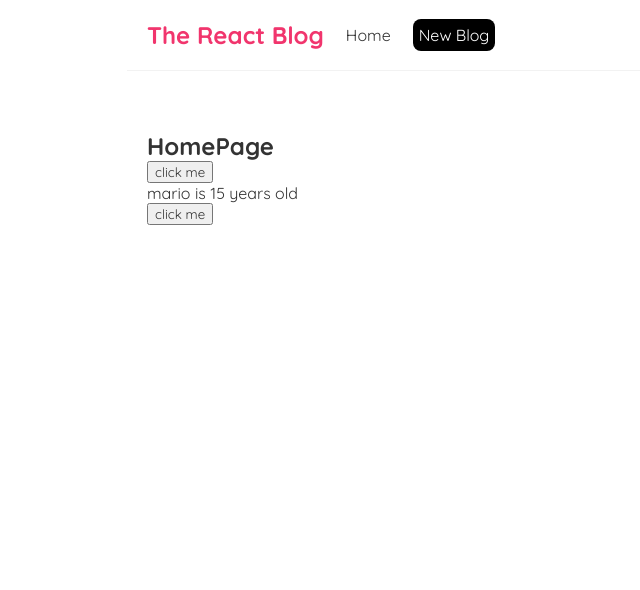
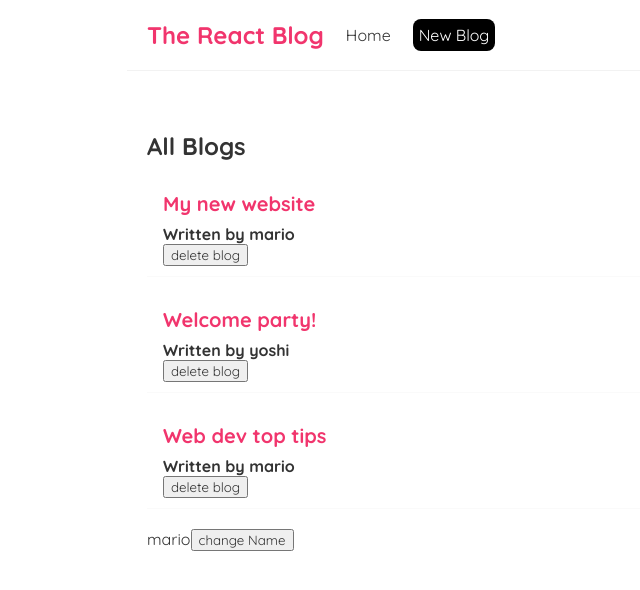
Before and after one commit to Abdulrhman999109/Abdulrhman-s-Repository, a React (Create React App) app in the folder freact-blog/: page / in a window 1280 px wide. Shown: the top 590 px of the page, without its empty margins (193-833 px from the left). Built offline with nearby package versions, Linux system fonts and the light colour scheme.

Commit message:
lists and use props and reuse componrnts and function as props and useEffect hook basic and dependencies

```diff
--- /dev/null
+++ b/freact-blog/src/BlogsList.js
@@ -0,0 +1,19 @@
+const BlogsList = (props) => {
+    const blogs = props.blogs;
+    const title = props.title;
+    const handleDelete = props.handleDelete;
+    return (
+        <div className="blog-list">
+            <h2>{title}</h2>
+            {blogs.map((blog) =>(
+                <div className="blog-preview" key={blog.id}>
+                    <h2>{blog.title}</h2>
+                    <h4>Written by {blog.author}</h4>
+                    <button onClick={() => handleDelete(blog.id)}>delete blog</button>
+                </div>
+            ))}
+        </div>
+     );
+}
+
+export default BlogsList;
--- a/freact-blog/src/Home.js
+++ b/freact-blog/src/Home.js
@@ -1,30 +1,45 @@
-import { useState } from "react"
+import { useState , useEffect } from "react"
+import BlogsList from "./BlogsList"
 
 const Home = () => {
-    const handleClick=() => {
-        console.log('hello , programmers')
-    }
+    /*const handleClick=() => {
+        console.log('hello , Blogers')
+    }*/
     /*const handleClickag=(name) => {
         console.log('hello' + name)
     }*/
-    const [name , setname] = useState('mario');
+    /*const [name , setname] = useState('mario');
     const [age , setage] = useState(15);
     const handlechange=() => {
         setname('Khaled')
         setage(40)
-    }
+    }*/
     //let name = 'Ahmed';
     /*const handlechange=() => {
         name='Abdulrhman'
         console.log(name)
     }*/
+   const [blogs , setblogs] = useState([
+    { title: 'My new website', body: 'lorem ipsum...', author: 'mario', id: 1 },
+    { title: 'Welcome party!', body: 'lorem ipsum...', author: 'yoshi', id: 2 },
+    { title: 'Web dev top tips', body: 'lorem ipsum...', author: 'mario', id: 3 }])
+
+    const handleDelete =(id) =>{
+        const newBlogs = blogs.filter(blog => blog.id !== id)
+        setblogs(newBlogs)
+    }
+    const [name , setName] = useState('mario');
+    useEffect(() => {
+        console.log('Name changed');
+    },);
 
     return (
         <div className="home">
-            <h2>HomePage</h2>
-            <button onClick={handleClick}>click me</button>
-            <p>{name} is {age} years old</p>
-            <button onClick={handlechange}>click me</button>
+            <BlogsList blogs = {blogs} title ='All Blogs' handleDelete={handleDelete} />
+            {name}
+            <button onClick={() => setName('Abdulrhman')}>change Name</button>
+            {/* reuse componnent to other service */}
+           {/*<BlogsList blogs = {blogs.filter(blog => blog.author === 'mario')}  title ='mario Blogs' />*/}
         </div>
      );
 }
--- a/freact-blog/src/index.css
+++ b/freact-blog/src/index.css
@@ -34,3 +34,18 @@
   margin: 40px auto;
   padding: 20px;
 }
+
+
+.blog-preview {
+  padding: 10px 16px;
+  margin: 20px 0;
+  border-bottom: 1px solid #fafafa;
+}
+.blog-preview:hover {
+  box-shadow: 1px 3px 5px rgba(0,0,0,0.1);
+}
+.blog-preview h2 {
+  font-size: 20px;
+  color: #f1356d;
+  margin-bottom: 8px;
+}
```
